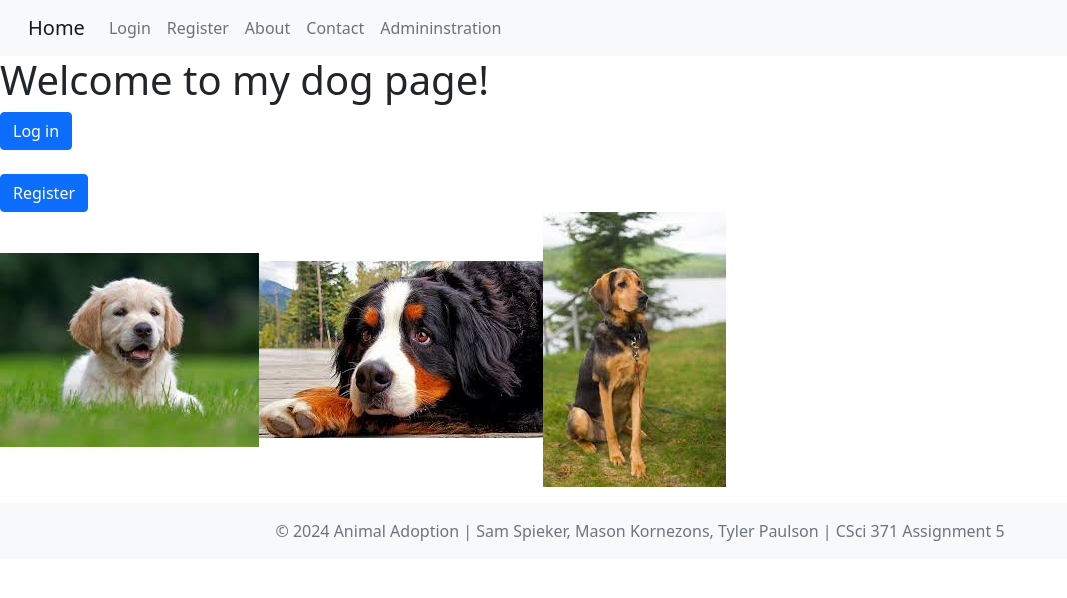
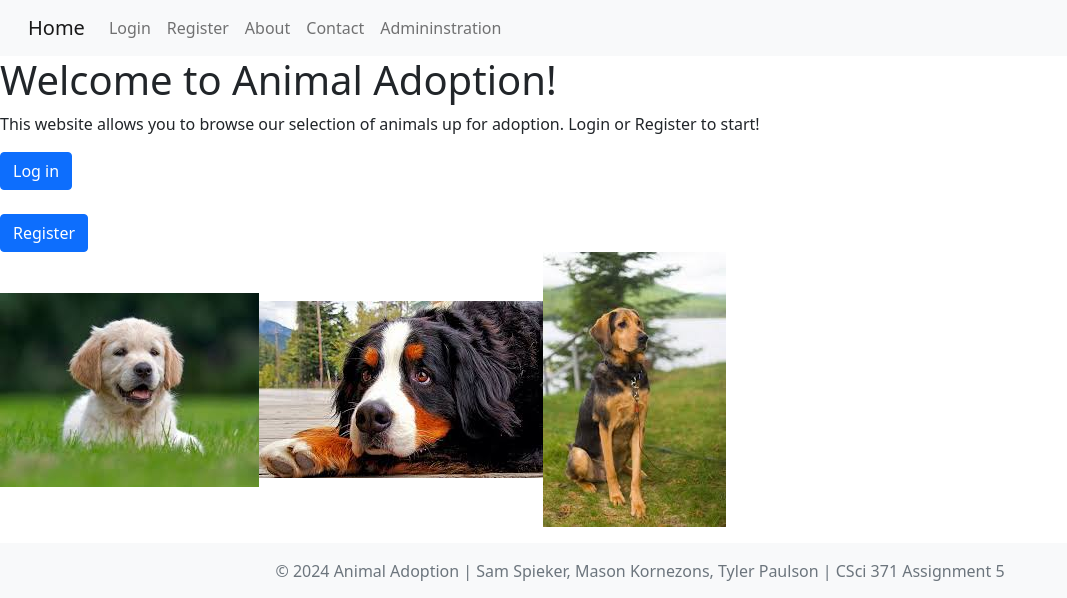
Before and after one commit to SamSpieker/AnimalAdoption, a PHP site: page /home.php in a window 1280 px wide. Shown: the top 598 px of the page, without its empty margins (0-1067 px from the left). Run offline with PHP 8.4, Linux system fonts and the light colour scheme.

Commit message:
Edited Home Page Message

```diff
--- a/home.php
+++ b/home.php
@@ -8,7 +8,8 @@
 
 <body>
     <?php include 'header.php' ?>
-    <h1>Welcome to my dog page!</h1>
+    <h1>Welcome to Animal Adoption!</h1>
+	<p>This website allows you to browse our selection of animals up for adoption. Login or Register to start!</p>
     <?php
     session_start();
     if (isset($_SESSION['username'])) {
```
